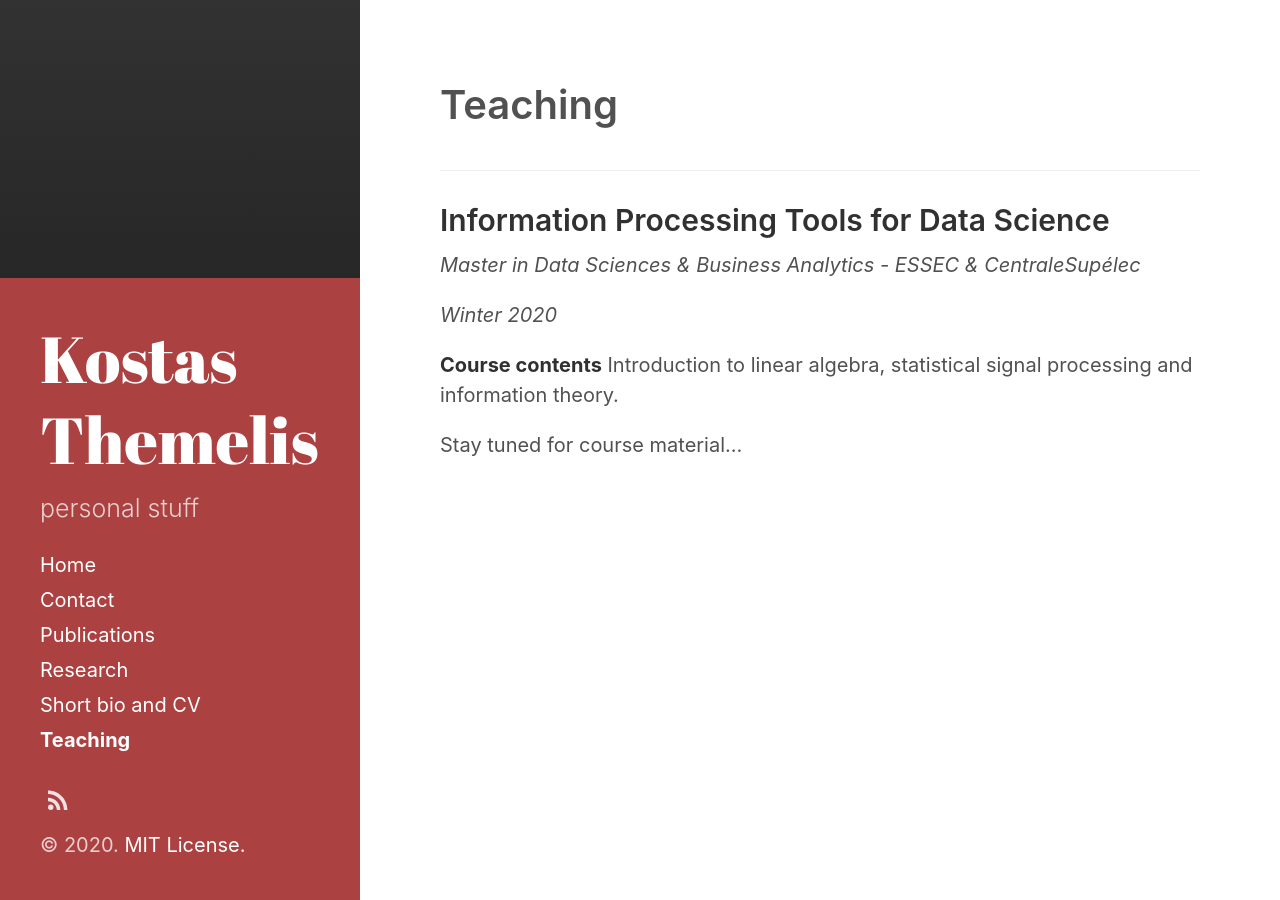
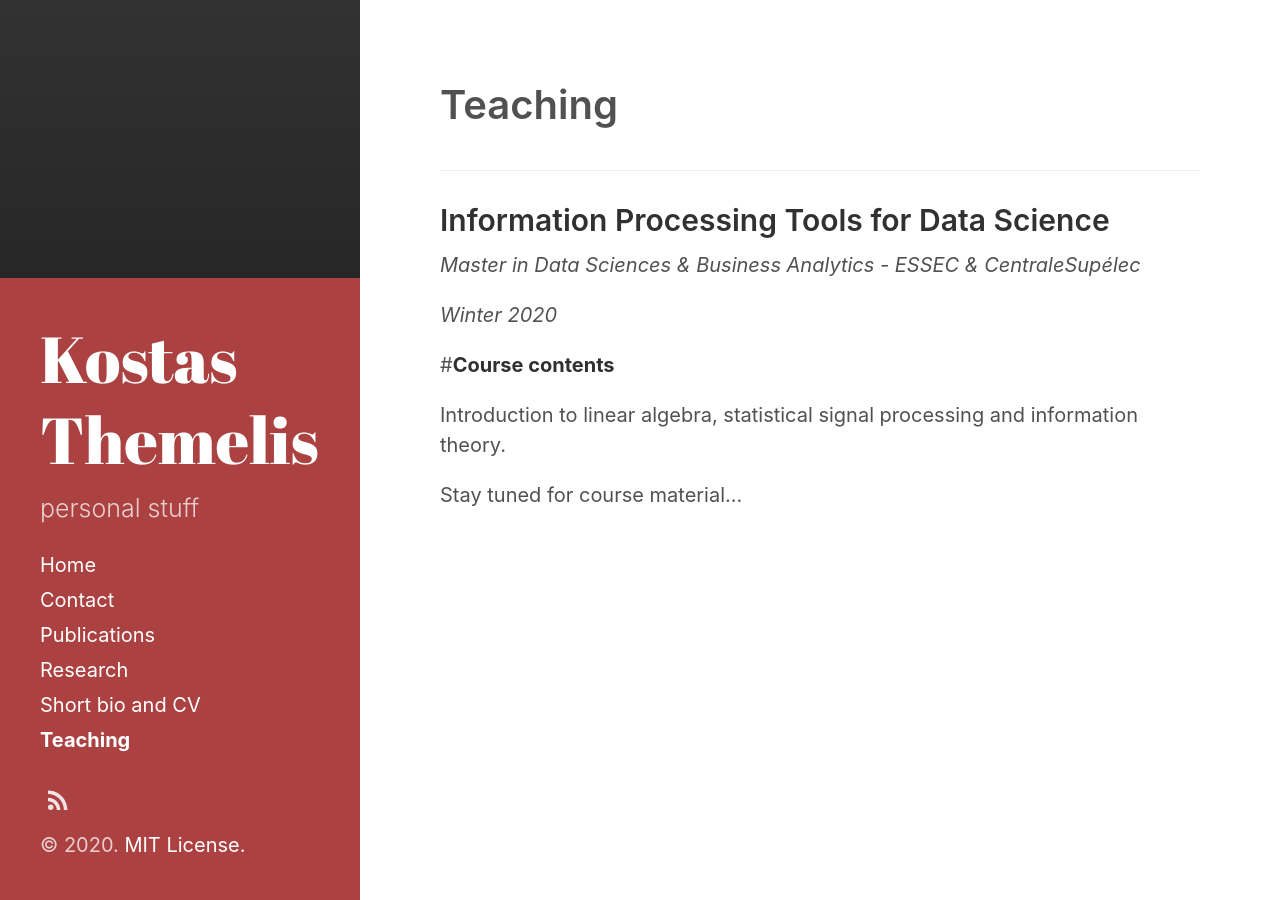
Before and after one commit to themelis/themelis.github.io, a Jekyll site: the page built from teaching.md, in a window 1280 px wide. Built offline with Jekyll 4.4.1, drawn with Linux system fonts in a browser that asks for light colours.

```diff
--- a/teaching.md
+++ b/teaching.md
@@ -14,7 +14,8 @@ _Master in Data Sciences & Business Analytics - ESSEC & CentraleSupélec_
 
 *Winter 2020*
 
-__Course contents__
+#__Course contents__
+
 Introduction to linear algebra, statistical signal processing and information theory.
 
 Stay tuned for course material...
```
